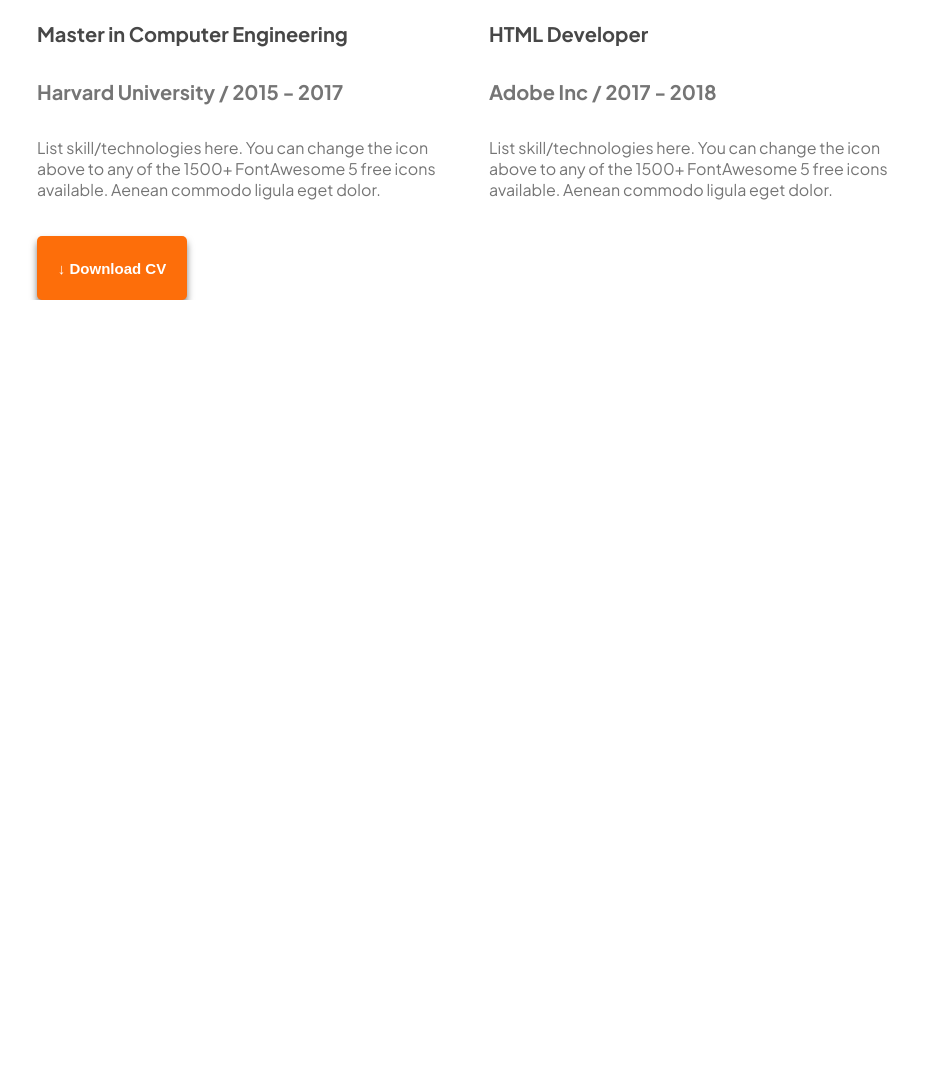
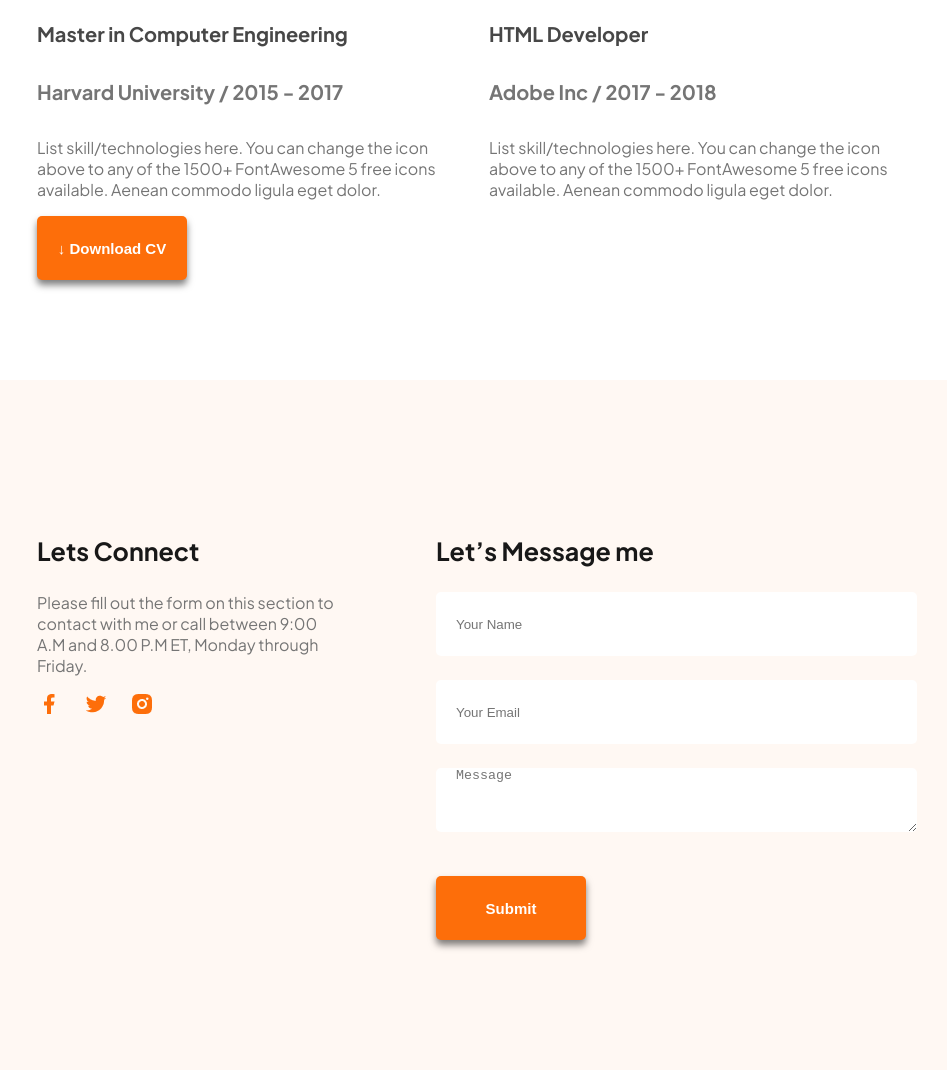
Before and after one commit to ahhridoy01/portfolio-web, a plain HTML site: page index.html in a window 1280 px wide. Shown: the part 2723-3793 px from the top of the page, without its empty margins (163-1110 px from the left). Before the commit the page ends 3023 px from the top, so only its background shows below. Drawn offline with Linux system fonts and the light colour scheme; a web font is replaced by a local one.

Commit message:
After complete full code

```diff
--- a/index.html
+++ b/index.html
@@ -169,11 +169,33 @@
                     </div>
                 </div>
             </div>
-            <button class="resume-button">↓ Download CV</button>
+            <button class="btn-all">↓ Download CV</button>
         </section>
     </main>
-    <footer>
-
+    <!-- Starting footer section -->
+    <footer class="footer">
+        <div class="footer-column">
+            <h3>Lets Connect</h3>
+            <p>Please fill out the form on this section to contact with me or call between 9:00 A.M and 8.00 P.M ET,
+                Monday through Friday.</p>
+            <div class="footer-icon">
+                <a href=""><img src="images/icons/facebook.png" alt=""></a>
+                <a href=""><img src="images/icons/twitter.png" alt=""></a>
+                <a href=""><img src="images/icons/insta.png" alt=""></a>
+            </div>
+        </div>
+        <div class="footer-column">
+            <h3>Let’s Message me</h3>
+            <div class="footer-form">
+                <input type="text" name="" id="" placeholder="Your Name">
+                <!-- <br> -->
+                <input type="email" name="" id="" placeholder="Your Email">
+                <!-- <br> -->
+                <textarea name="" id="" cols="30" rows="10" placeholder="Message"></textarea>
+                <!-- <br> -->
+                <input class="btn-all" type="submit" value="Submit">
+            </div>
+        </div>
     </footer>
 
 </body>
--- a/styles/portfolio.css
+++ b/styles/portfolio.css
@@ -252,7 +252,7 @@
 .resume{
     margin-top: 100px;
 }
-.resume-button {
+/* .resume-button {
     margin-top: 20px;
     height: 64px;
     width: 150px;
@@ -264,8 +264,44 @@
     border: none;
     box-shadow: 0 5px 7px rgba(0, .5, 0, 0.5);
     cursor: pointer;
-}
+} */
 
 .resume-button:hover {
     background: linear-gradient(90deg, #ff7e5f, #feb47b);
 }
+.footer{
+    /* width: 1600px;
+    height: 780px; */
+    margin-top: 100px;
+    padding: 130px 200px;
+    background-color: #FFF8F3;
+    display: flex;
+    gap: 100px;
+}
+.footer-column h3{
+    font-size: 25px;
+    font-weight: bold;
+    color: #181818;
+}
+.footer-column p{
+    font-size: 16px;
+    color: #757575;
+    font-weight: normal;
+}
+.footer input[type="text"] , [type=email] , .footer textarea{
+    background-color: #FFFFFF;
+    color: #757575;
+    margin-bottom: 24px;
+    display: block;
+    width: 461px;
+    height: 64px;
+    border: none;
+    border-radius: 5px;
+    padding: 0px 0px 0px 20px;
+}
+footer .btn-all{
+    margin-top: 20px;
+}
+footer img{
+    margin-right: 20px;
+}
```
